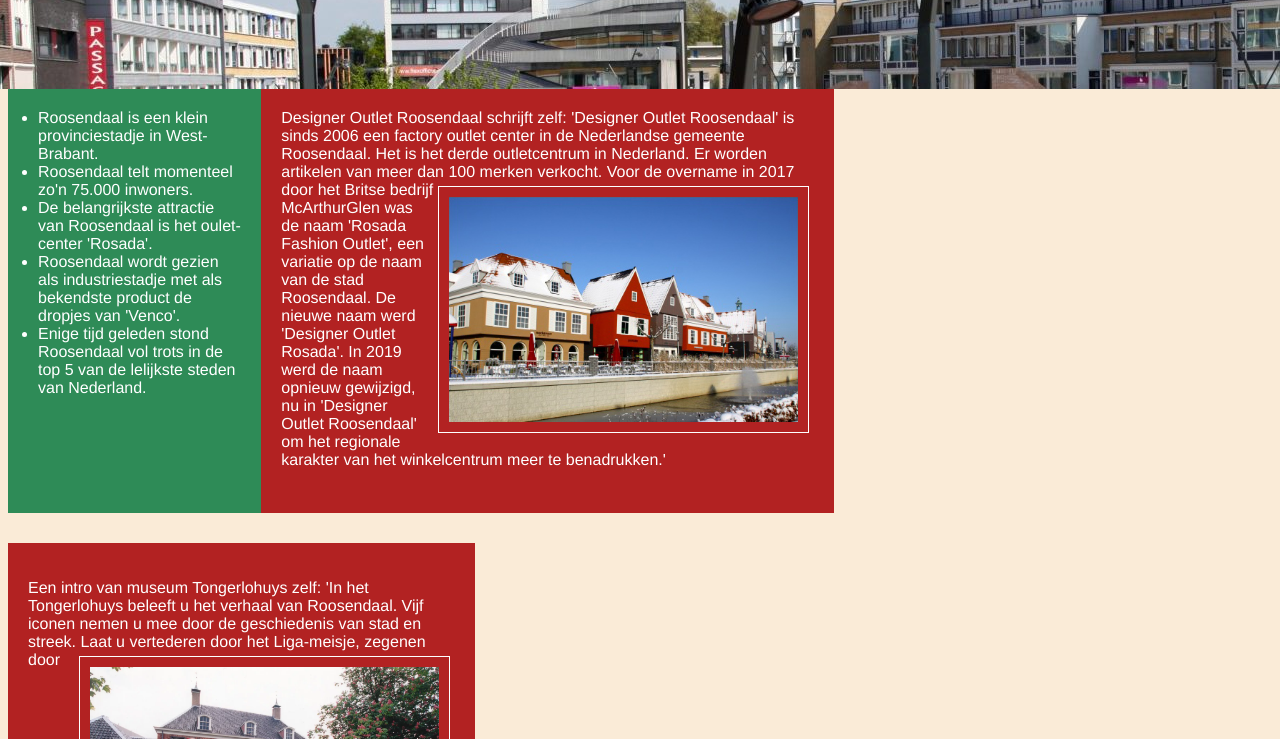
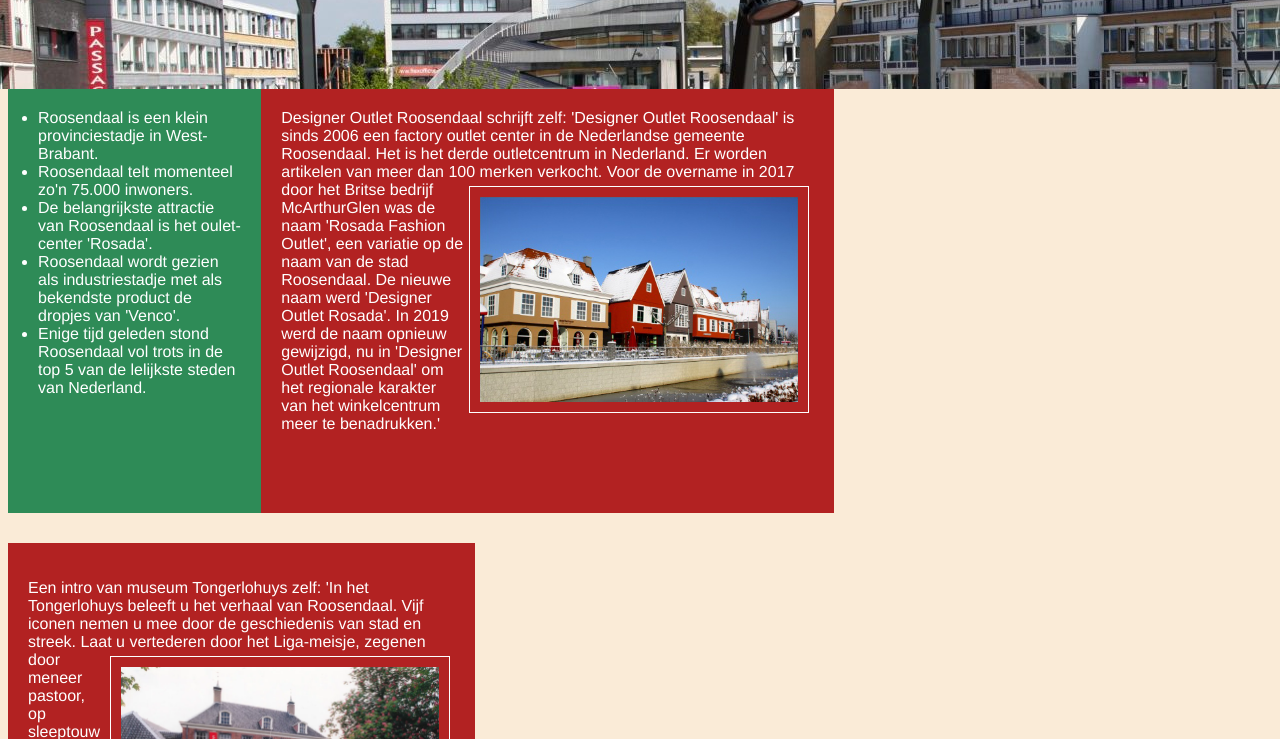
Before and after one commit to basarnold/Webdesign-opgave-les18-herkansing, a plain HTML site: page index.html in a window 1280 px wide. Shown: the part 61-800 px from the top of the page. Drawn offline with Linux system fonts and the light colour scheme; a web font is replaced by a local one.

Commit message:
Update maincss.css

```diff
--- a/css/maincss.css
+++ b/css/maincss.css
@@ -336,8 +336,8 @@
                   padding:10px;
                   border:1px solid white;
                   margin:5px;
-                  width:349px;
-                  height:225px;
+                  width:318px;
+                  height:205px;
                   }
 
              footer {
```
